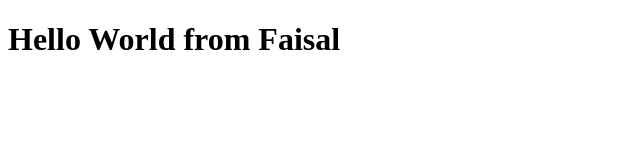
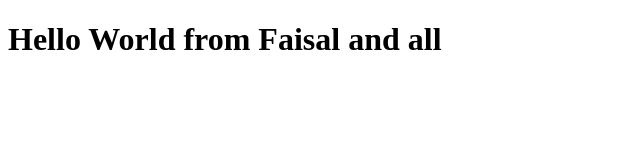
Before and after one commit to MuhammadFaisal786/BOOTCAMP2020-Sample, a plain HTML site: page index.html in a window 1280 px wide. Shown: the whole page, without its empty margins (0-640 px from the left). Drawn offline with Linux system fonts and the light colour scheme.

Commit message:
Updated index.html

```diff
--- a/index.html
+++ b/index.html
@@ -6,6 +6,6 @@
     <title>Document</title>
 </head>
 <body>
- <h1>Hello World from Faisal</h1>
+ <h1>Hello World from Faisal and all</h1>
 </body>
 </html>
```
